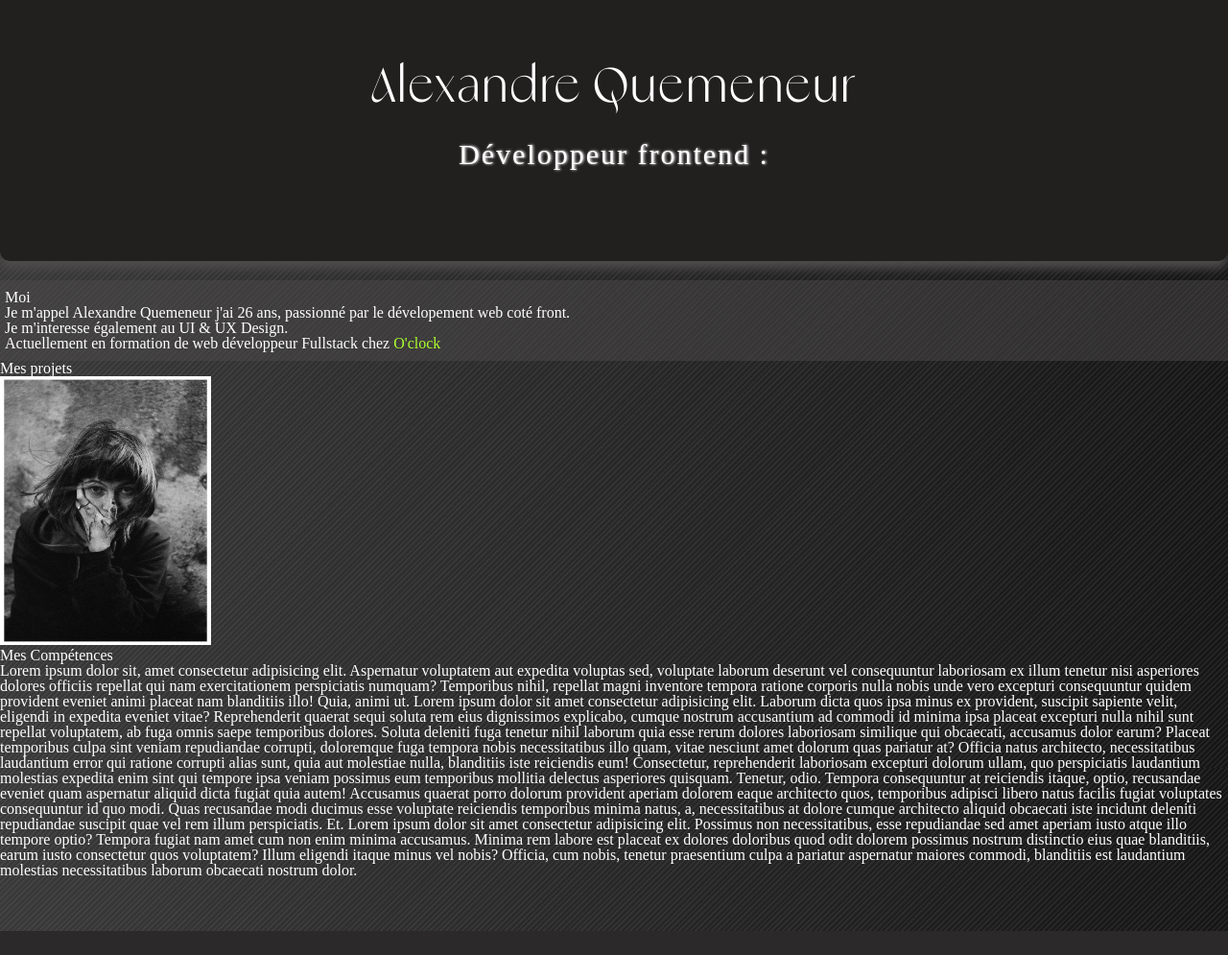
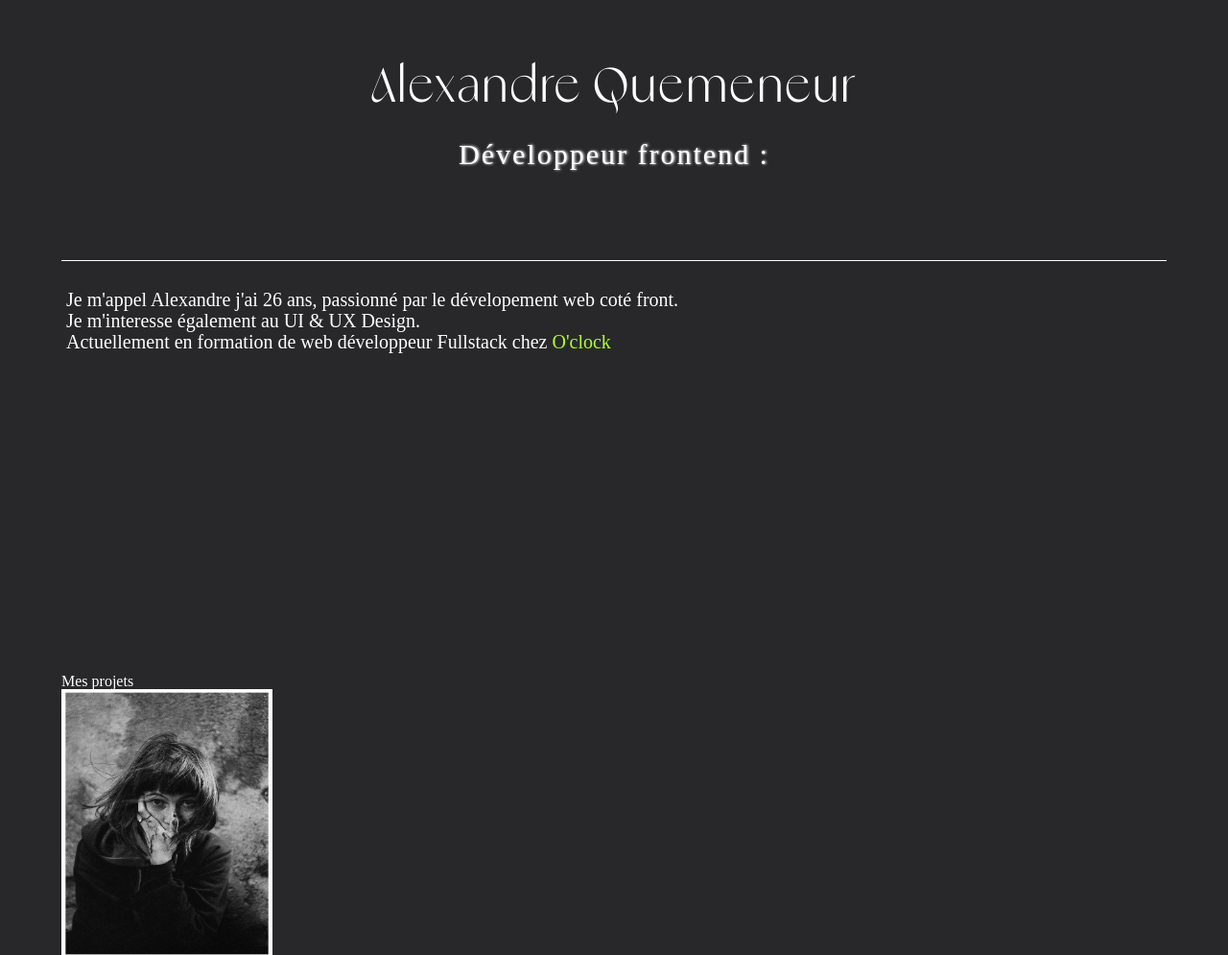
Before and after one commit to AlexandreQuemeneur/Portfolio, a plain HTML site: page index.html in a window 1280 px wide. Shown: the top 995 px of the page at 96% size. Drawn offline with nearby package versions, Linux system fonts and the light colour scheme; a script that the page names is missing.

Commit message:
organisation design

```diff
--- a/design/style.css
+++ b/design/style.css
@@ -8,8 +8,11 @@
 body{
     color:white;
     height: 100vh;
-    background-image: repeating-linear-gradient(135deg, rgba(206, 202, 202, 0.1) 0px, rgba(93,93,93, 0.1)
-     2px,transparent 2px, transparent 4px),linear-gradient(90deg, rgb(58, 57, 57),rgb(22, 21, 21));
+    background: rgb(40, 40, 43);
+    margin-left: 5%;
+    margin-right: 5%;
+    /* background-image: repeating-linear-gradient(135deg, rgba(206, 202, 202, 0.1) 0px, rgba(93,93,93, 0.1)
+     2px,transparent 2px, transparent 4px),linear-gradient(90deg, rgb(58, 57, 57),rgb(22, 21, 21)); */
 }
 /* modification header */
 h1{
@@ -34,12 +37,10 @@ header{
     align-items: center;
     justify-content: center;
     flex-direction: column;
-    background-color: rgb(34, 31, 31);
+    background-color: rgb(40, 40, 43);
     height: 17em;
-    box-shadow: 0px 9px 10px -1px #4d4b4b;
-    border-bottom-left-radius: 10px;
-    border-bottom-right-radius: 10px;
     margin-bottom: 20px;
+    border-bottom: #ffffff solid 1px;
 }
 /* chngement des couleurs typo et éléments important */
 .switchedcolor{
@@ -47,8 +48,13 @@ header{
 }
 /* Modification de ma présentation */
 .presentation{
-    background-color: #4d4b4b75;
     padding: 10px 5px;
+    height: 50vh;
+    margin-bottom: 10px;
+}
+.presentation > p{
+    margin-bottom: 2px;
+    font-size: 20px;
 }
 /* modification mes projets */
 .jojo{
--- a/index.html
+++ b/index.html
@@ -15,8 +15,7 @@
         <div id="app"></div>
     </header>
     <article class="presentation">
-        <h2>Moi</h2>
-        <p>Je m'appel Alexandre Quemeneur j'ai 26 ans, passionné par le dévelopement web coté front.</p>
+        <p>Je m'appel Alexandre j'ai 26 ans, passionné par le dévelopement web coté front.</p>
         <p>Je m'interesse également au UI & UX Design.</p>
         <p>Actuellement en formation de web développeur Fullstack chez <a href="https://oclock.io/" target="_blank" class="switchedcolor">O'clock</a></p>
     </article>
```
